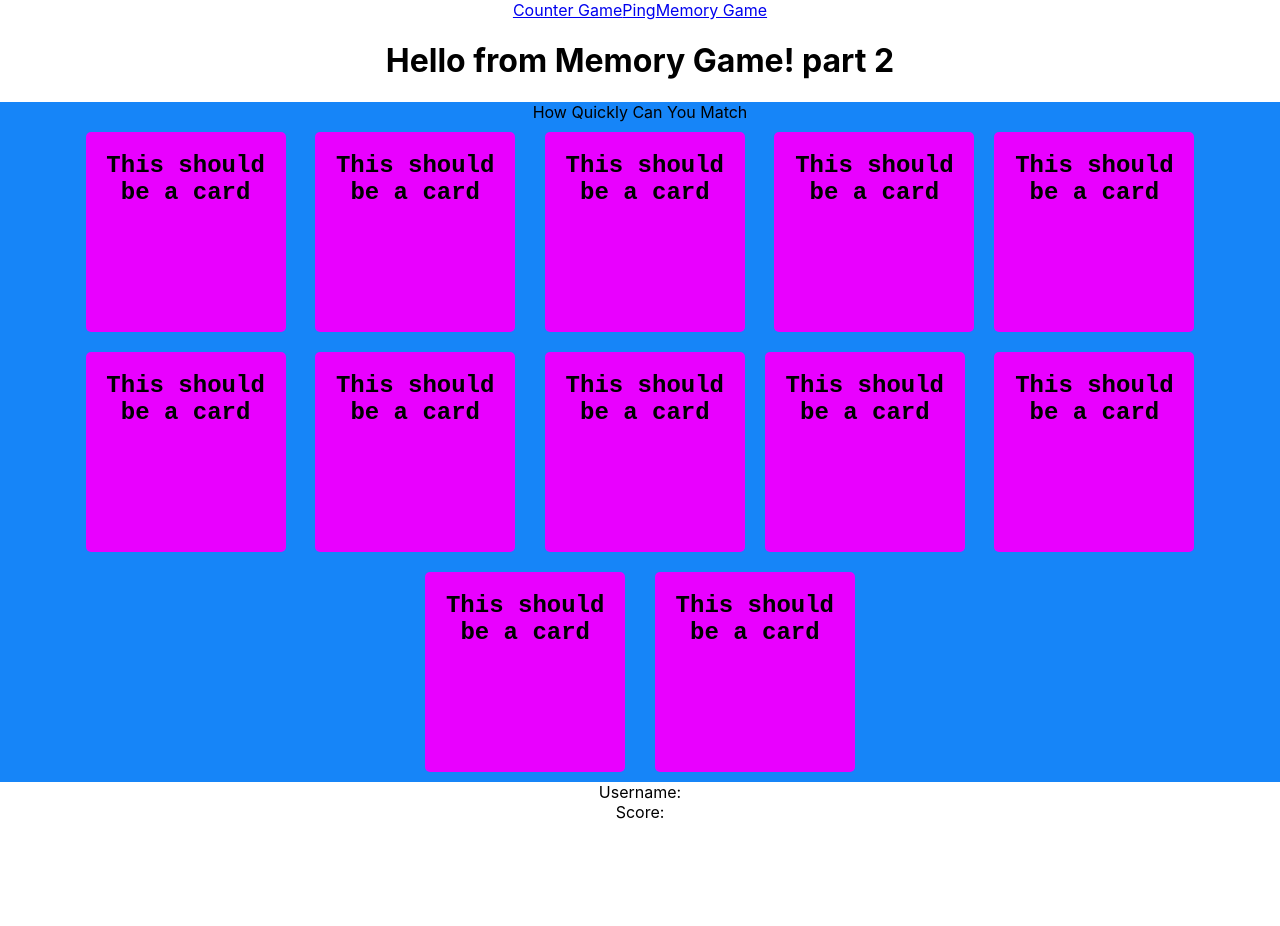
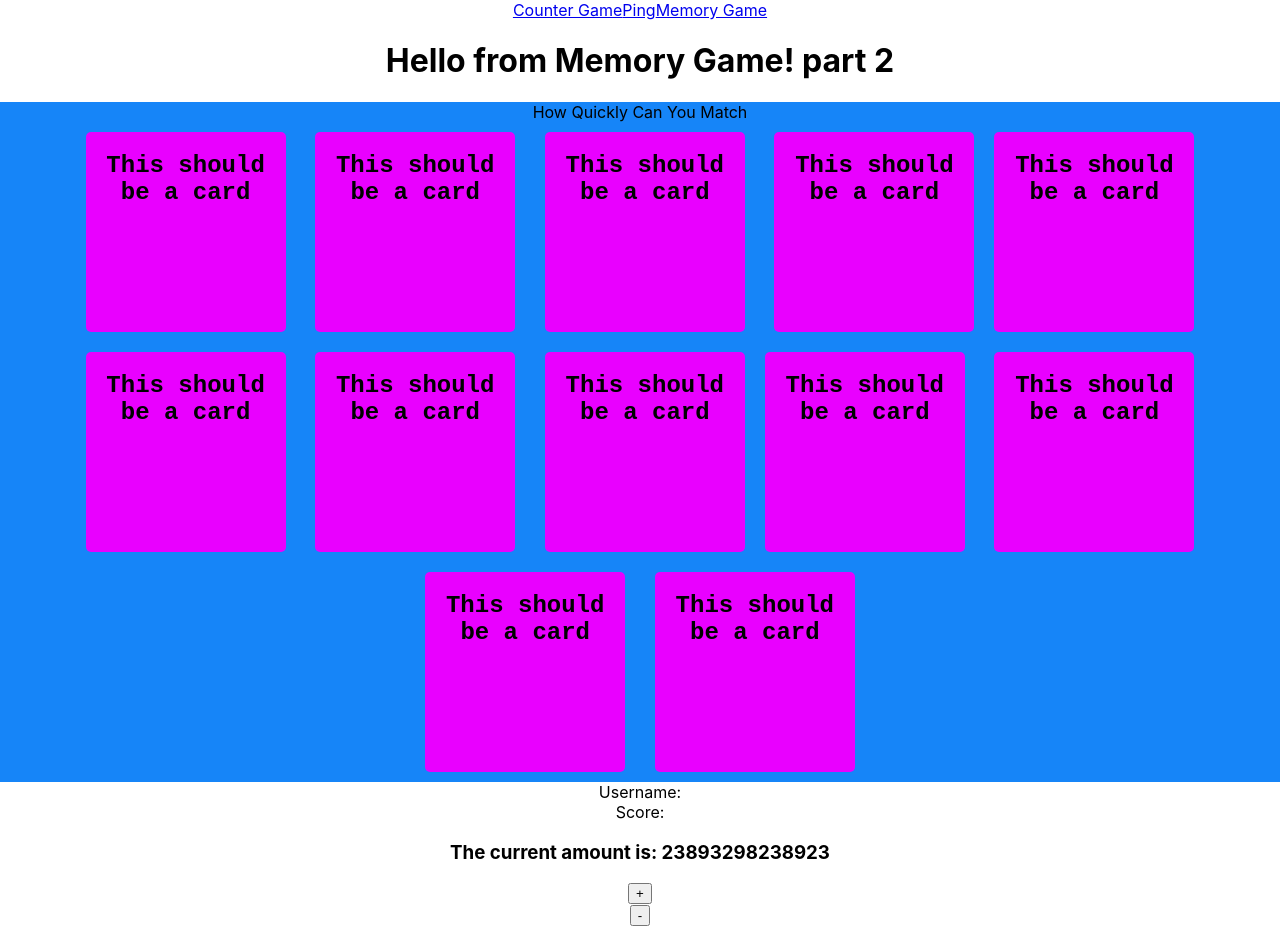
Before and after one commit to DigitalCraftsStudents/dev-arcade, a React (Create React App) app in the folder client/: page /memory in a window 1280 px wide. Before the commit the page ends 822 px from the top, so only its background shows below. Built offline with nearby package versions, Linux system fonts and the light colour scheme.

Commit message:
added redux counter to score board to retool as score and name

```diff
--- /dev/null
+++ b/client/src/games/memory/actions/index.js
@@ -0,0 +1,14 @@
+export const INCREMENT = 'increment';
+export const DECREMENT = 'decrement';
+
+export function actionIncrement() {
+  return {
+    type: INCREMENT
+  };
+}
+
+export function actionDecrement() {
+  return {
+    type: DECREMENT
+  };
+}
--- /dev/null
+++ b/client/src/games/memory/components/Increment.js
@@ -0,0 +1,9 @@
+import React from 'react';
+
+const Increment = props => (
+  <div>
+    <button onClick={props.handleClick}>+</button>
+  </div>
+);
+
+export default Increment;
--- /dev/null
+++ b/client/src/games/memory/components/Output.js
@@ -0,0 +1,11 @@
+import React from 'react';
+
+const Output = props => (
+    <div>
+        <h3>
+            The current amount is: {props.amount}
+        </h3>
+    </div>
+);
+
+export default Output;
--- a/client/src/games/memory/components/ScoreBoard.jsx
+++ b/client/src/games/memory/components/ScoreBoard.jsx
@@ -1,12 +1,21 @@
 import React, { useState } from "react";
+import { Provider } from "react-redux";
+import { store } from "../store";
 
-function ScoreBoard() {
-  return (
+import Output from "../containers/OutputContainer";
+import Increment from "../containers/IncrementContainer";
+import Decrement from "../containers/DecrementContainer";
+
+const ScoreBoard = (props) => (
+  <Provider store={store}>
     <div>
       <div>Username:</div>
       <div>Score:</div>
+      <Output />
+      <Increment />
+      <Decrement />
     </div>
-  );
-}
+  </Provider>
+);
 
 export default ScoreBoard;
--- /dev/null
+++ b/client/src/games/memory/containers/DecrementContainer.js
@@ -0,0 +1,18 @@
+import React from 'react';
+import { connect } from 'react-redux';
+import { actionDecrement } from '../actions';
+
+const Decrement = props => <button onClick={props.handleClick}>-</button>;
+
+function mapDispatchToProps(dispatch) {
+  return {
+    handleClick: () => {
+      dispatch(actionDecrement());
+    }
+  };
+}
+
+export default connect(
+  null,
+  mapDispatchToProps
+)(Decrement);
--- /dev/null
+++ b/client/src/games/memory/containers/IncrementContainer.js
@@ -0,0 +1,15 @@
+import Increment from '../components/Increment';
+import { connect } from 'react-redux';
+
+import { actionIncrement } from '../actions';
+
+function mapDispatchToProps(dispatch) {
+    return {
+        // propName in React : a fn that calls dispatch
+        handleClick: () => {
+            dispatch(actionIncrement());
+        }
+    }
+}
+
+export default connect(null, mapDispatchToProps)(Increment);
--- /dev/null
+++ b/client/src/games/memory/containers/OutputContainer.js
@@ -0,0 +1,20 @@
+import Output from '../components/Output';
+import { connect } from 'react-redux';
+
+function mapStateToProps(state) {
+	// Translate Redux state into React props
+  return {
+    amount: state.count
+  }
+
+  // this will turn into:
+  /**
+   * props {
+   *  amount: 0
+   * }
+   */
+}
+
+export default connect(mapStateToProps)(Output);
+               // returns a function ^
+                                //function(Output);
--- /dev/null
+++ b/client/src/games/memory/reducers/index.js
@@ -0,0 +1,20 @@
+import {
+	INCREMENT,
+	DECREMENT
+} from '../actions';
+
+// Reducer
+export function counter(state, action) {
+	switch(action.type) {
+		case INCREMENT:
+			return {
+				count: state.count + 1
+			}
+		case DECREMENT:
+			return {
+				count: state.count - 1
+			}
+        default:
+            return state;
+	}
+}
--- /dev/null
+++ b/client/src/games/memory/store.js
@@ -0,0 +1,8 @@
+import { createStore } from 'redux';
+import { counter } from './reducers';
+// Default state
+const defaultState = {
+	count: 23893298238923
+};
+
+export const store = createStore(counter, defaultState);
```
